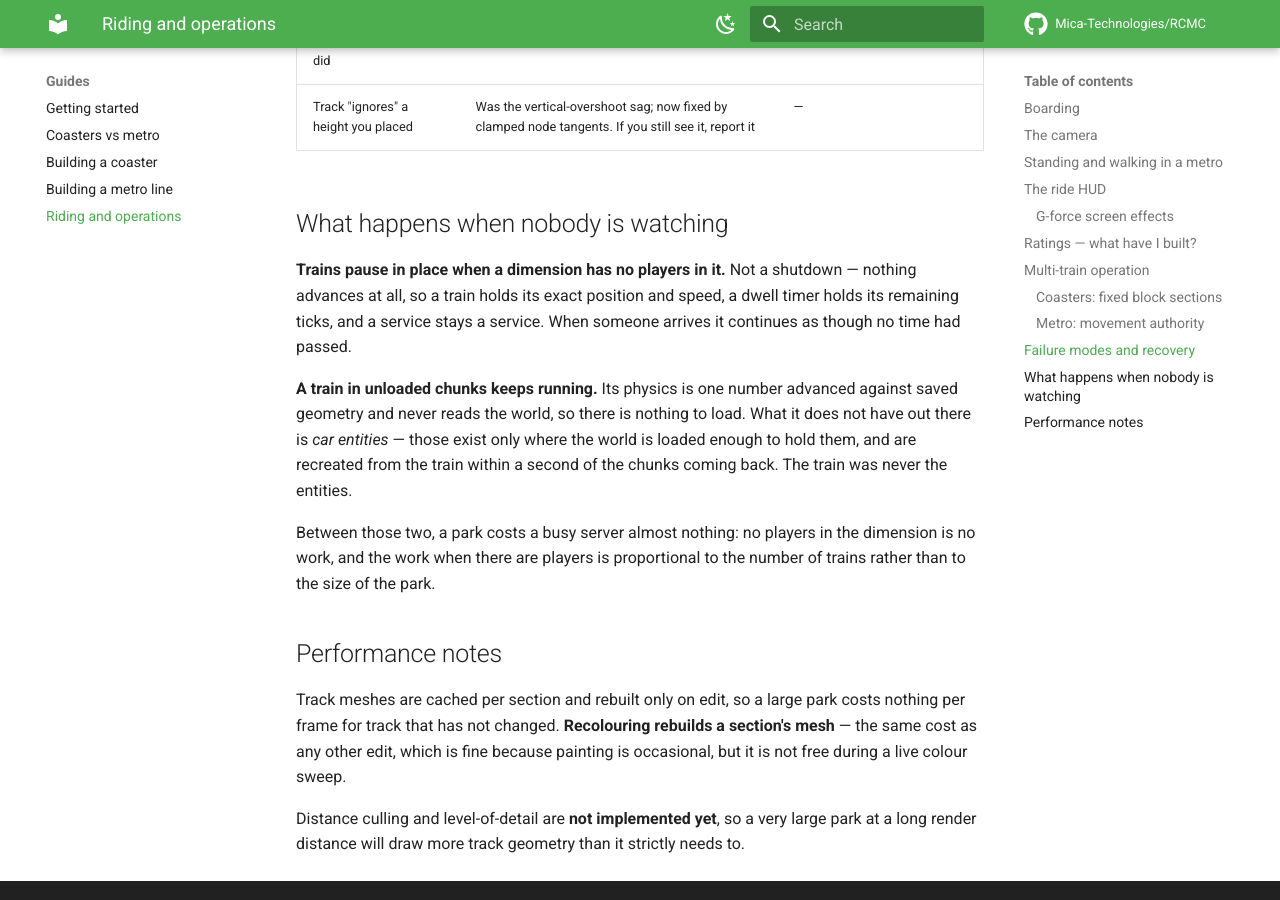
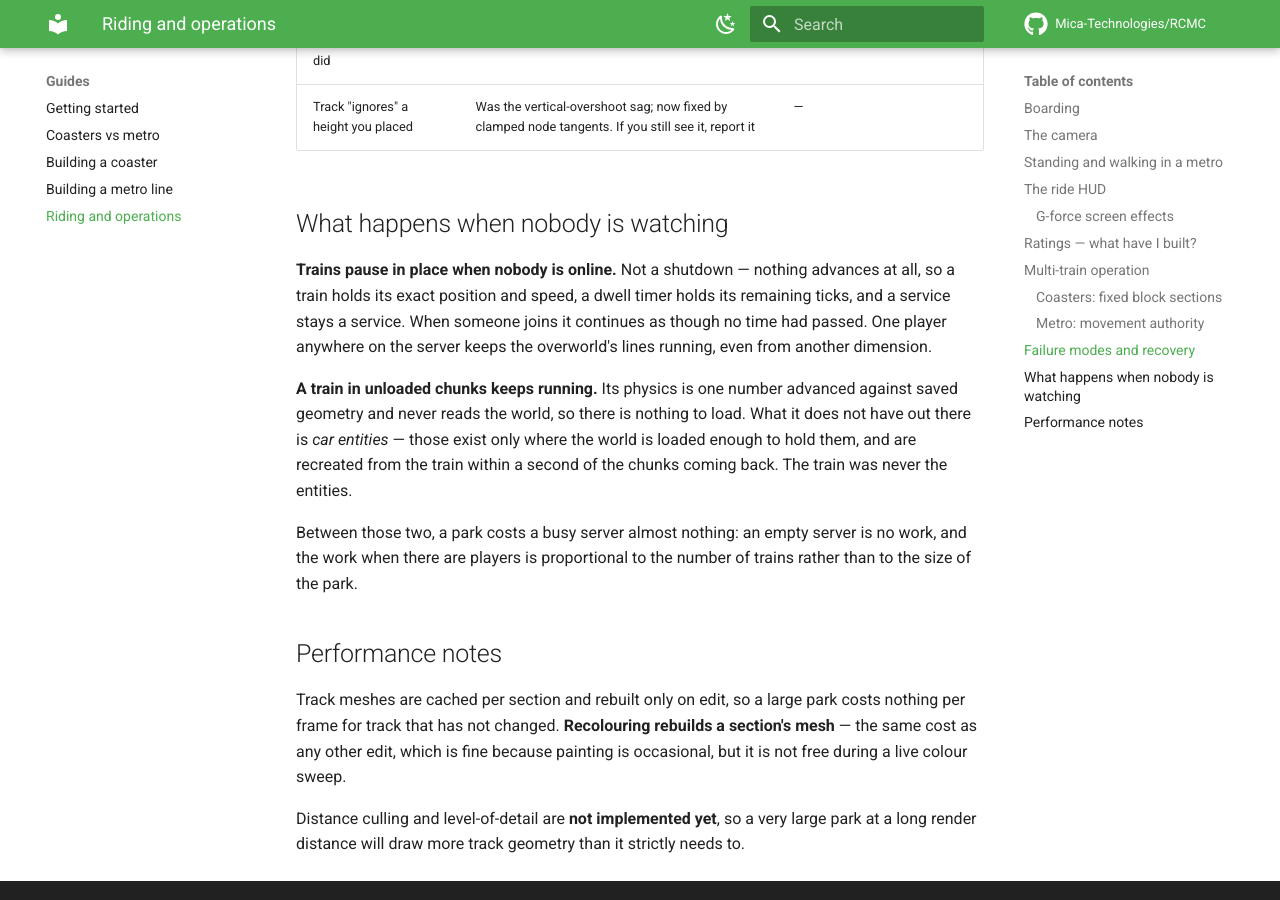
Before and after one commit to Mica-Technologies/RCMC, an MkDocs documentation site: the page built from docs/guide/riding-and-operations.md, in a window 1280 px wide and 900 px high, scrolled down 4346 px. Built offline with MkDocs 1.6.1 and Material for MkDocs 9.7.7, drawn with Linux system fonts in a browser that asks for light colours; comment, search, counter and statistics services are not loaded.

Commit message:
Pause trains only when the server is empty, not when a dimension is
Trains froze whenever their own dimension had no players, so one player in
the Nether stopped every overworld metro. They now pause only when nobody
is connected to the server at all, so a line keeps its timetable while
players are elsewhere. A non-overworld dimension that Forge unloads for
being empty still gets no tick, which the docs now say.

Co-Authored-By: Claude Opus 5.5 (1M context) <noreply@anthropic.com>

```diff
--- a/docs/guide/riding-and-operations.md
+++ b/docs/guide/riding-and-operations.md
@@ -158,17 +158,17 @@ brakes to that limit the same way it brakes to a station.
 
 ## What happens when nobody is watching
 
-**Trains pause in place when a dimension has no players in it.** Not a shutdown — nothing advances
-at all, so a train holds its exact position and speed, a dwell timer holds its remaining ticks, and
-a service stays a service. When someone arrives it continues as though no time had passed.
+**Trains pause in place when nobody is online.** Not a shutdown — nothing advances at all, so a
+train holds its exact position and speed, a dwell timer holds its remaining ticks, and a service
+stays a service. When someone joins it continues as though no time had passed. One player anywhere
+on the server keeps the overworld's lines running, even from another dimension.
 
 **A train in unloaded chunks keeps running.** Its physics is one number advanced against saved
 geometry and never reads the world, so there is nothing to load. What it does not have out there is
 *car entities* — those exist only where the world is loaded enough to hold them, and are recreated
 from the train within a second of the chunks coming back. The train was never the entities.
 
-Between those two, a park costs a busy server almost nothing: no players in the dimension is no
-work, and the work when there are players is proportional to the number of trains rather than to the
+Between those two, a park costs a busy server almost nothing: an empty server is no work, and the work when there are players is proportional to the number of trains rather than to the
 size of the park.
 
 ## Performance notes
```
Also changed, not shown: docs/design/TRANSIT.md (+5 -3 lines), 1 other file.
